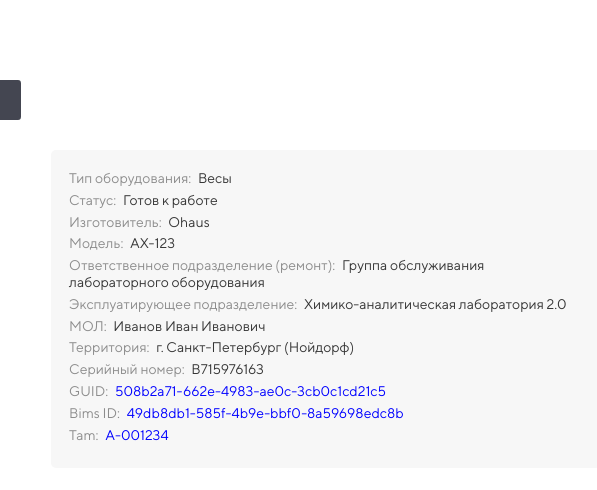
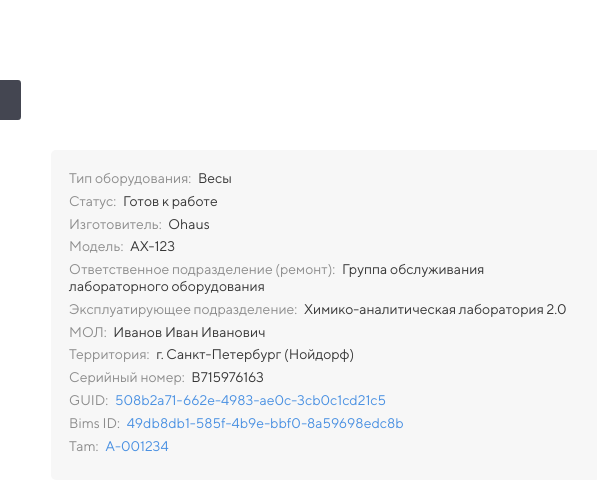
Before and after one commit to ronnika/calibration-report, a website with bundled scripts: page src/index.html in a window 1280 px wide. Shown: the full height of the page, 489-1086 px from the left. Built offline with nearby package versions, Linux system fonts and the light colour scheme.

Commit message:
feat: more device-info styles and refactor: filter__info

```diff
--- a/src/blocks/device-info/device-info.scss
+++ b/src/blocks/device-info/device-info.scss
@@ -1,11 +1,13 @@
 .device-info {
     padding: 20px 18px;
+    background: #F7F7F7;
+    border-radius: 5px;
     font-family: "TT Norms", sans-serif;
     font-size: 14px;
     font-weight: 500;
     line-height: 1.2;
     &__item {
-        margin-bottom: 5px;
+        margin-bottom: 6px;
     }
     &__name {
         color: #8C8C8C;
@@ -15,7 +17,7 @@
         color: #353535;
         &_link {
             text-decoration: none;
-            color: blue;
+            color:  #4990E2;
         }
     }
 }
--- a/src/blocks/filter/filter.scss
+++ b/src/blocks/filter/filter.scss
@@ -27,7 +27,6 @@
         height: 40px;;
     }
     &__info {
-        background: #F7F7F7;
-        border-radius: 5px;
+        grid-area: info;
     }
 }
```
